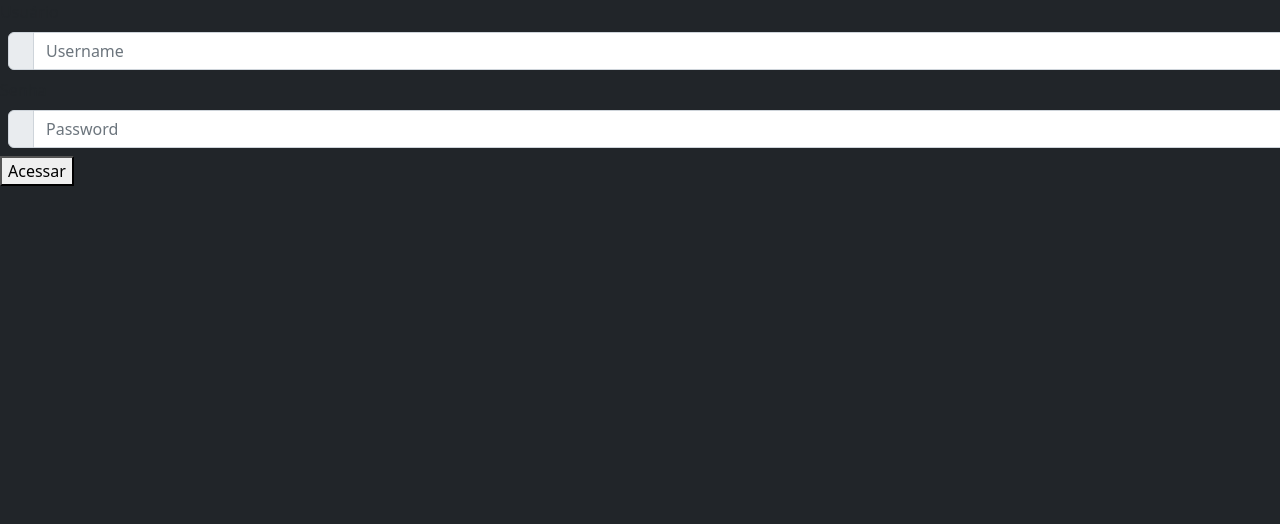
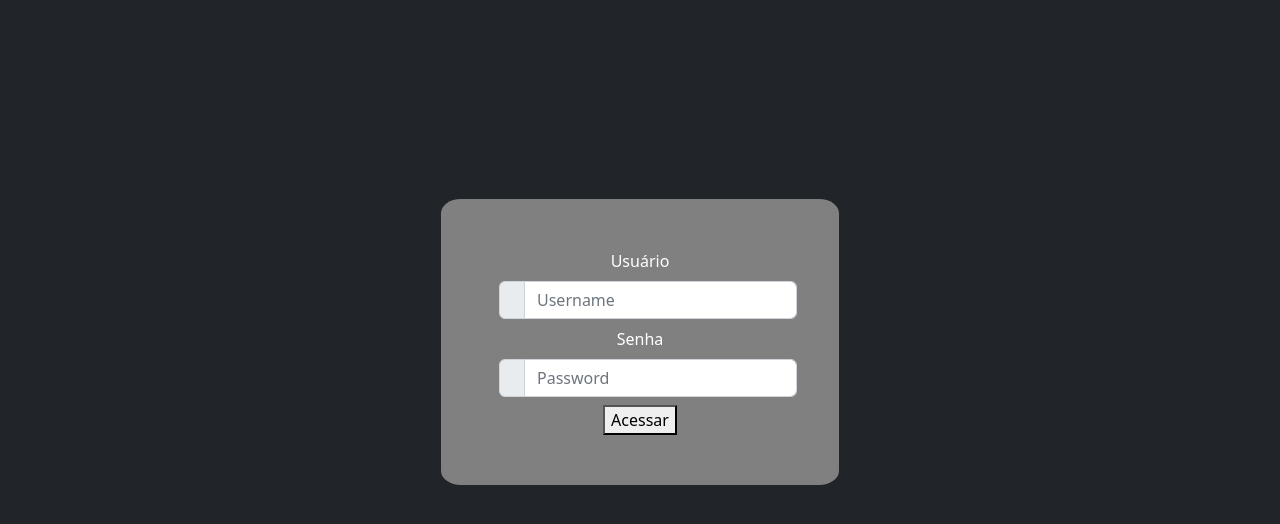
Before and after one commit to 1uccas/php-login-repository, a PHP site: page / in a window 1280 px wide. Shown: the top 524 px of the page. Run offline with PHP 8.4, Linux system fonts and the light colour scheme.

Commit message:
Style: Estilo body, box-login, divs-label e input
Body: Definindo body no centro por meio do display flex

Box-login: Deixando a caixa de login no meio e atribuindo padding

Divs: Atribuindo texto alinhado centralmente e sua cor branca

```diff
--- a/src/styles/index.css
+++ b/src/styles/index.css
@@ -1,4 +1,20 @@
 body{
 	background-color: black;
 	color: white;
+	display: flex;
+	flex-direction: column;
+	align-items: center;
+	justify-self: center;
 }
+
+.box-login{
+	margin-top: 50%;
+	border-radius: 5%;
+	background-color: gray;
+	padding: 50px;
+}
+
+.div-label-user, .div-label-password, .div-input-button{
+	text-align: center;
+	color: white;
+}
```
